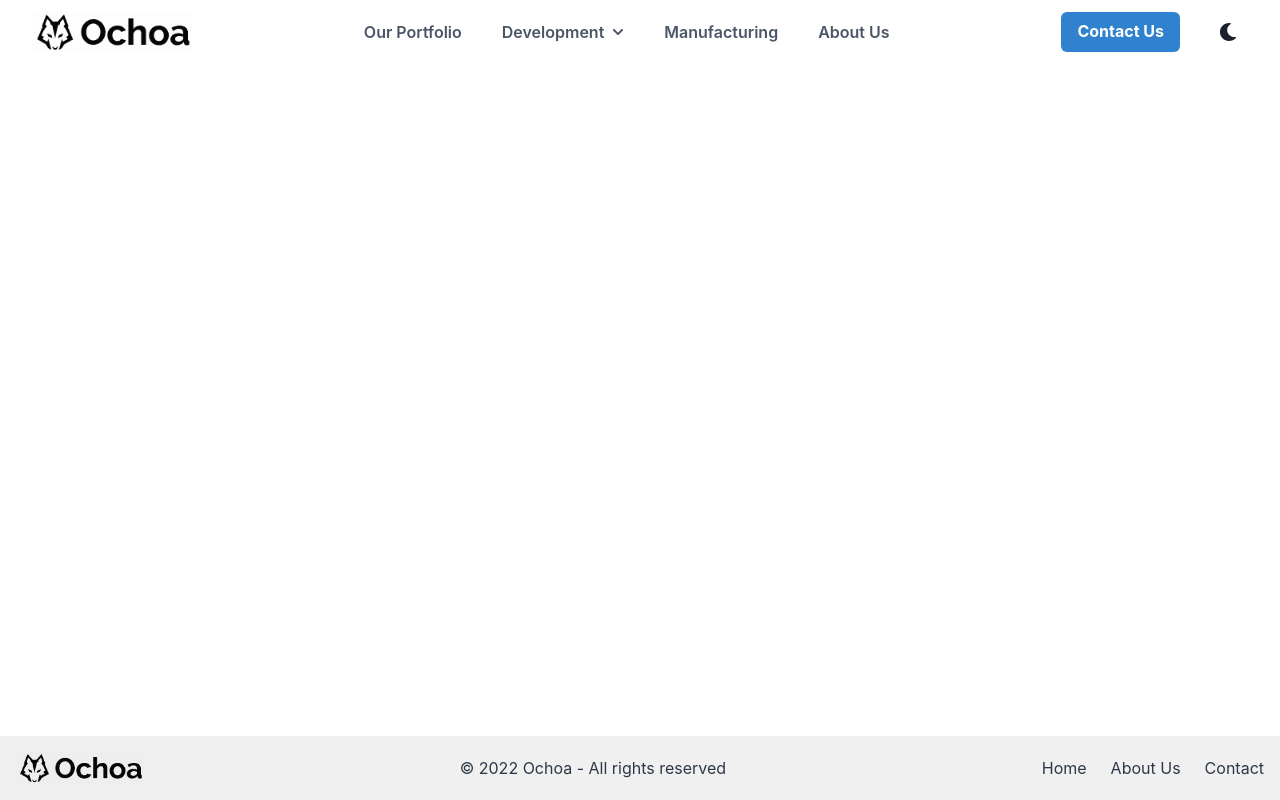
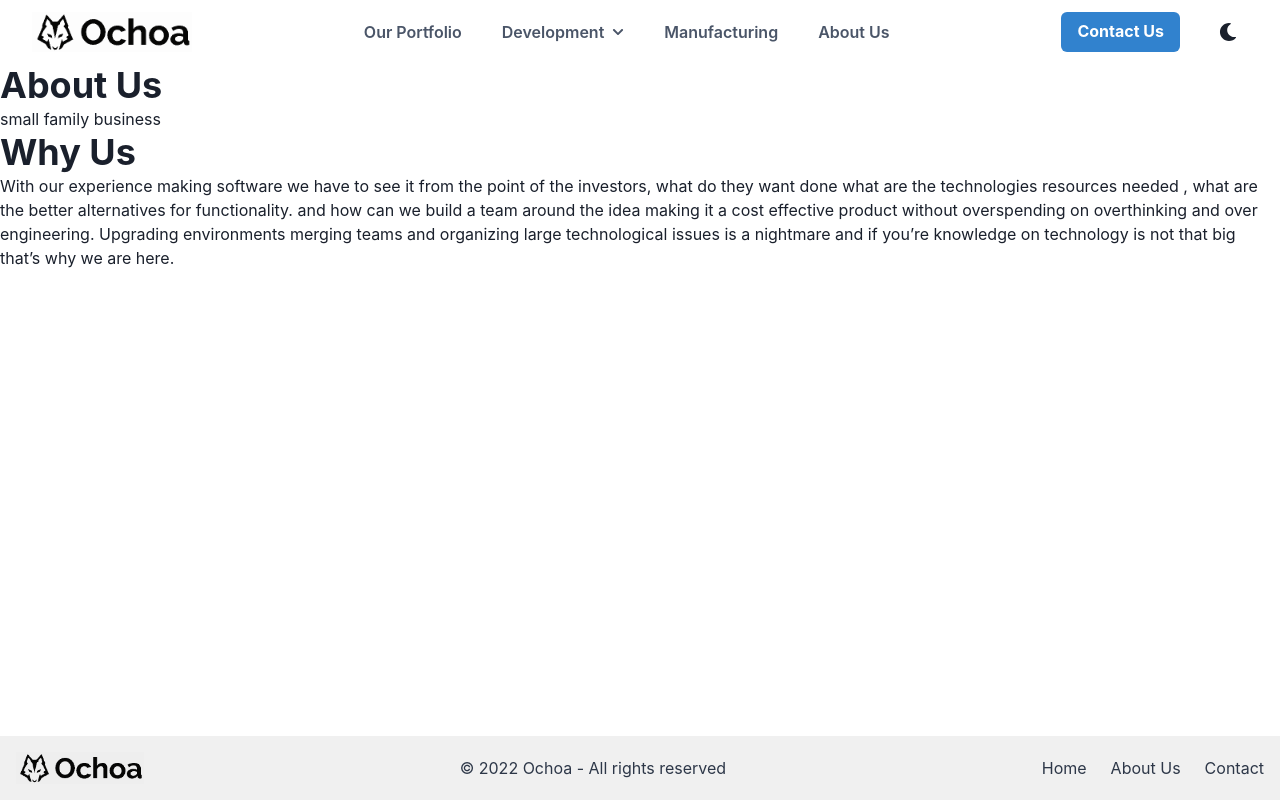
Before and after one commit to halfnineus/halfnine-com-chakra, a Next.js app: page /about in a window 1280 px wide. Built offline with nearby package versions, Linux system fonts and the light colour scheme.

Commit message:
Update index.tsx

```diff
--- a/pages/about/index.tsx
+++ b/pages/about/index.tsx
@@ -18,6 +18,14 @@ const IndexAbout = () => {
         <title>About Us - Ochoa - International Product Development, Design and Production</title>
         <meta name="description" content={"We keep developing systems to automate simple and complicated industrial processes. Contact us to know more."} />
       </Head>
+      <Heading> About Us</Heading>
+      {`small family business`}
+      <Heading> Why Us</Heading>
+      <Text>
+        {`With our experience making software we have to see it from the point of the investors, what do they want done what are the technologies resources needed , what are the better alternatives for functionality. and how can we build a team around the idea making it a cost effective product without overspending on overthinking and over engineering.
+
+        Upgrading environments merging teams and organizing large technological issues is a nightmare and if you’re knowledge on technology is not that big that’s why we are here.`}
+      </Text>
     </>
   );
 }
```
